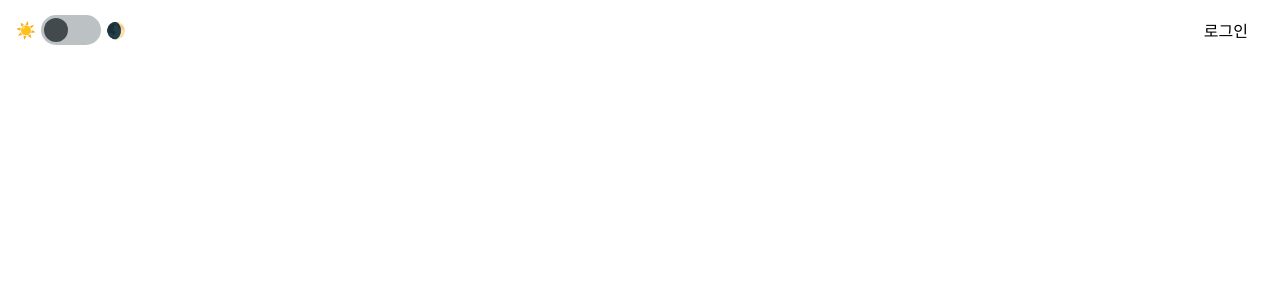
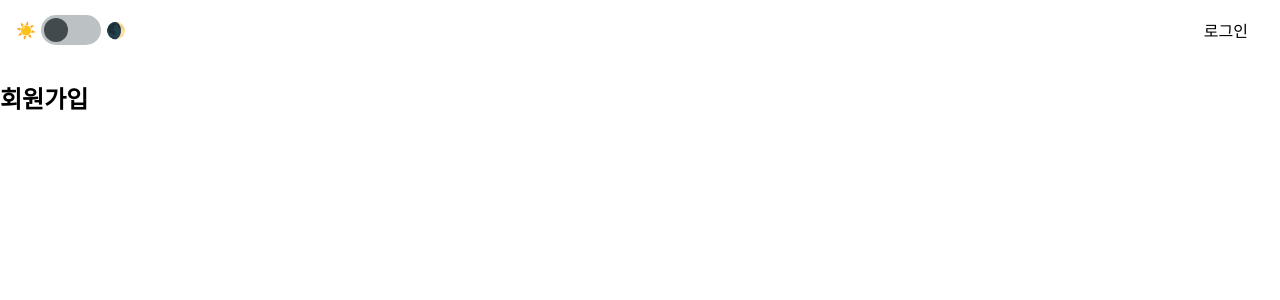
Before and after one commit to kimdoyeong/sunrinside-frontend, a React (Create React App) app: page /signup in a window 1280 px wide. Shown: the top 300 px of the page. Built offline with nearby package versions, Linux system fonts and the light colour scheme.

Commit message:
Update Routes

```diff
--- a/src/App.tsx
+++ b/src/App.tsx
@@ -1,12 +1,12 @@
 import React from "react";
-import Layout from "./components/Layout";
 import Modals from "./components/Modal";
+import Routes from "./pages";
 
 function App() {
   return (
     <>
       <Modals />
-      <Layout />
+      <Routes />
     </>
   );
 }
--- /dev/null
+++ b/src/pages/SignUp.tsx
@@ -0,0 +1,12 @@
+import React from "react";
+import Layout from "../components/Layout";
+
+function SignUpPage() {
+  return (
+    <Layout>
+      <h1>회원가입</h1>
+    </Layout>
+  );
+}
+
+export default SignUpPage;
--- /dev/null
+++ b/src/pages/index.tsx
@@ -0,0 +1,13 @@
+import React from "react";
+import { Switch, Route } from "react-router-dom";
+import SignUpPage from "./SignUp";
+
+function Routes() {
+  return (
+    <Switch>
+      <Route path="/signup" exact component={SignUpPage} />
+    </Switch>
+  );
+}
+
+export default Routes;
```
